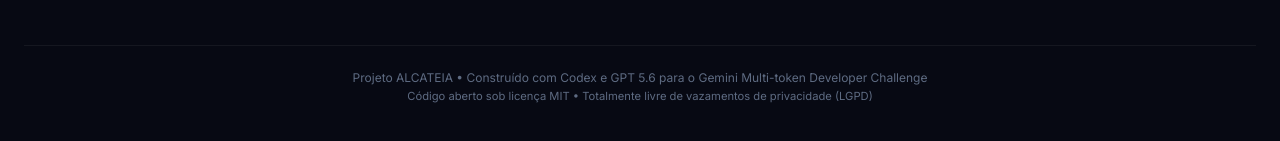
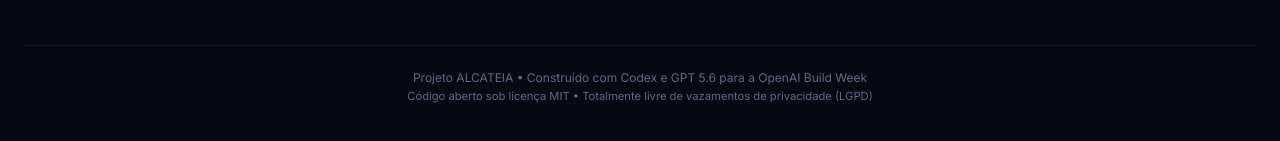
Before and after one commit to falecomdiego/alcateia, a plain HTML site: page alcateia/dashboard/index.html in a window 1280 px wide. Shown: the part 1710-1851 px from the top of the page. Drawn offline with Linux system fonts and the light colour scheme.

Commit message:
chore(ui): ajusta footer para OpenAI Build Week

```diff
--- a/alcateia/dashboard/index.html
+++ b/alcateia/dashboard/index.html
@@ -247,7 +247,7 @@
 
         <!-- FOOTER -->
         <footer class="app-footer">
-            <p>Projeto ALCATEIA • Construído com Codex e GPT 5.6 para o Gemini Multi-token Developer Challenge</p>
+            <p>Projeto ALCATEIA • Construído com Codex e GPT 5.6 para a OpenAI Build Week</p>
             <p class="footer-license">Código aberto sob licença MIT • Totalmente livre de vazamentos de privacidade (LGPD)</p>
         </footer>
     </div>
```
